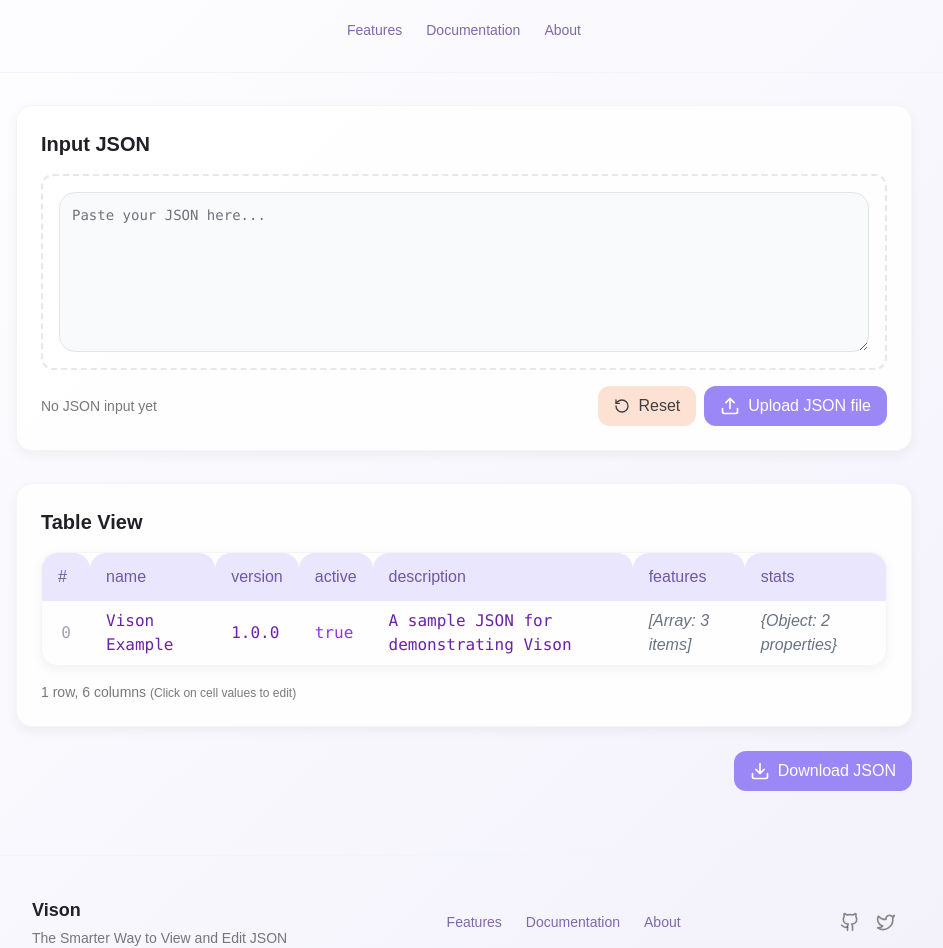
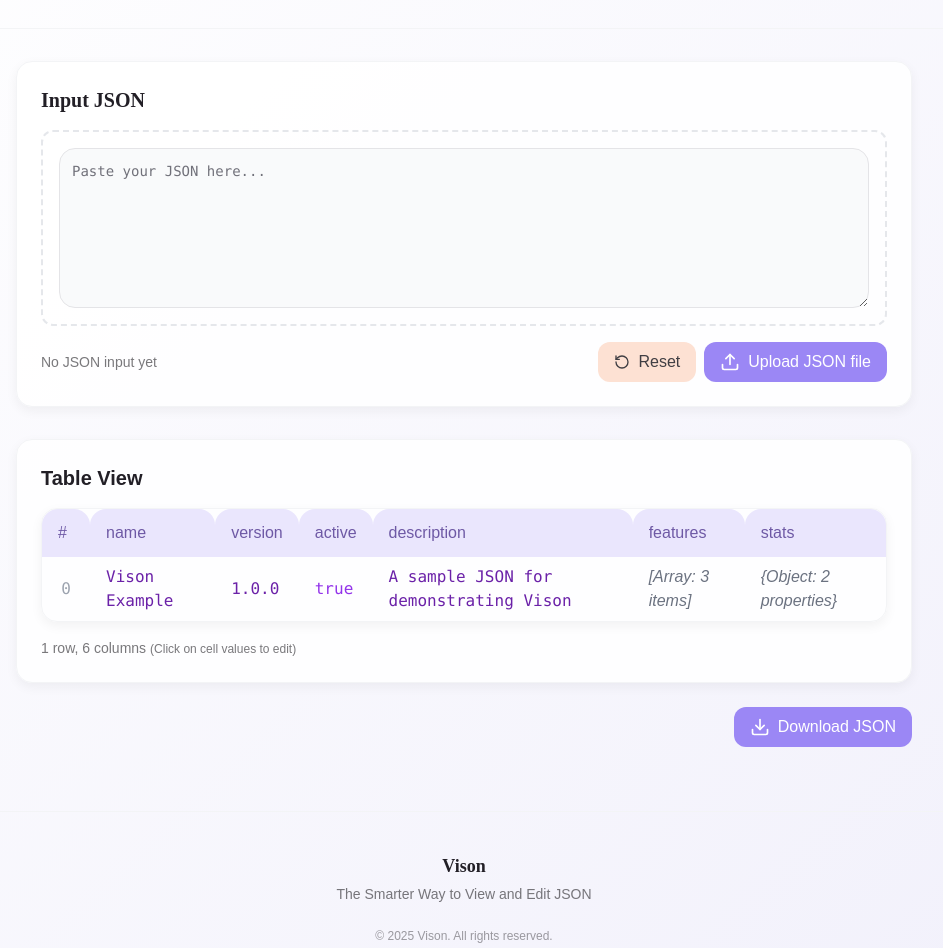
Before and after one commit to wazeerc/vison, a React (Vite) app: page / in a window 1280 px wide. Shown: the part 140-1088 px from the top of the page, without its empty margins (176-1119 px from the left). Built offline with nearby package versions, Linux system fonts and the light colour scheme.

Commit message:
feat: Improve UI and remove unused elements
- Animate button icons on hover.
- Remove "Features", "Documentation", and "About" links from the header.
- Remove social media icons.
- Apply a new font.

```diff
--- a/src/components/Footer.tsx
+++ b/src/components/Footer.tsx
@@ -1,32 +1,16 @@
 
 import React from 'react';
-import { Github, Twitter } from 'lucide-react';
 
 const Footer: React.FC = () => {
   return (
     <footer className="py-10 mt-16 border-t border-gray-100 animate-fade-in">
       <div className="max-w-4xl mx-auto px-4">
-        <div className="flex flex-col md:flex-row justify-between items-center gap-6">
-          <div className="text-center md:text-left">
-            <h3 className="text-lg font-semibold text-vison-dark-charcoal font-montserrat">Vison</h3>
+        <div className="flex justify-center items-center">
+          <div className="text-center">
+            <h3 className="text-lg font-semibold text-vison-dark-charcoal font-pacifico">Vison</h3>
             <p className="mt-1 text-sm text-vison-charcoal/70">
               The Smarter Way to View and Edit JSON
             </p>
-          </div>
-
-          <div className="flex gap-6 text-sm">
-            <a href="#features" className="text-vison-purple-dark hover:text-vison-purple transition-colors">Features</a>
-            <a href="#docs" className="text-vison-purple-dark hover:text-vison-purple transition-colors">Documentation</a>
-            <a href="#about" className="text-vison-purple-dark hover:text-vison-purple transition-colors">About</a>
-          </div>
-
-          <div className="flex gap-4">
-            <a href="#" className="text-vison-charcoal/60 hover:text-vison-purple transition-colors">
-              <Github size={20} />
-            </a>
-            <a href="#" className="text-vison-charcoal/60 hover:text-vison-purple transition-colors">
-              <Twitter size={20} />
-            </a>
           </div>
         </div>
 
--- a/src/components/Header.tsx
+++ b/src/components/Header.tsx
@@ -15,12 +15,6 @@ const Header: React.FC = () => {
       <p className="mt-2 text-center text-vison-charcoal/80 max-w-md mx-auto">
         The Smarter Way to View, Edit and Transform JSON Data
       </p>
-
-      <div className="max-w-xl mx-auto mt-6 flex justify-center gap-6 text-sm">
-        <a href="#features" className="text-vison-purple-dark hover:text-vison-purple transition-colors">Features</a>
-        <a href="#docs" className="text-vison-purple-dark hover:text-vison-purple transition-colors">Documentation</a>
-        <a href="#about" className="text-vison-purple-dark hover:text-vison-purple transition-colors">About</a>
-      </div>
     </header>
   );
 };
--- a/src/components/JsonInput.tsx
+++ b/src/components/JsonInput.tsx
@@ -101,7 +101,7 @@ const JsonInput: React.FC<JsonInputProps> = ({ onJsonChange }) => {
 
   return (
     <div className="mb-8 vison-card animate-fade-in hover:shadow-purple-lg transition-all duration-300">
-      <h2 className="mb-4 text-xl font-semibold text-vison-dark-charcoal">Input JSON</h2>
+      <h2 className="mb-4 text-xl font-semibold text-vison-dark-charcoal font-pacifico">Input JSON</h2>
 
       <div
         className={`p-4 mb-4 border-2 border-dashed rounded-xl transition-colors ${
@@ -127,7 +127,7 @@ const JsonInput: React.FC<JsonInputProps> = ({ onJsonChange }) => {
         <div className="flex gap-2">
           <button
             onClick={handleReset}
-            className="flex items-center gap-2 px-4 py-2 text-vison-charcoal bg-vison-peach rounded-xl hover:bg-vison-peach-dark transition-colors hover:shadow-soft active:scale-[0.98]"
+            className="btn-with-icon flex items-center gap-2 px-4 py-2 text-vison-charcoal bg-vison-peach rounded-xl hover:bg-vison-peach-dark transition-colors hover:shadow-soft active:scale-[0.98]"
             title="Reset"
           >
             <RotateCcw className="w-4 h-4" />
@@ -143,7 +143,7 @@ const JsonInput: React.FC<JsonInputProps> = ({ onJsonChange }) => {
           />
           <button
             onClick={triggerFileInput}
-            className="flex items-center gap-2 px-4 py-2 rounded-xl bg-vison-purple text-white font-medium transition-all hover:bg-vison-purple-dark hover:shadow-purple active:scale-[0.98]"
+            className="btn-with-icon flex items-center gap-2 px-4 py-2 rounded-xl bg-vison-purple text-white font-medium transition-all hover:bg-vison-purple-dark hover:shadow-purple active:scale-[0.98]"
           >
             <UploadIcon className="w-5 h-5" />
             Upload JSON file
--- a/src/index.css
+++ b/src/index.css
@@ -3,7 +3,7 @@
 @tailwind components;
 @tailwind utilities;
 
-@import url('https://fonts.googleapis.com/css2?family=Inter:wght@300;400;500;600;700&family=Poppins:wght@400;500;600;700&family=Montserrat:wght@300;400;500;600;700&display=swap');
+@import url('https://fonts.googleapis.com/css2?family=Inter:wght@300;400;500;600;700&family=Poppins:wght@400;500;600;700&family=Montserrat:wght@300;400;500;600;700&family=Pacifico&display=swap');
 
 @layer base {
   :root {
@@ -106,4 +106,13 @@
   .vison-table-container {
     @apply rounded-2xl border border-gray-100 overflow-hidden shadow-soft transition-all hover:shadow-purple;
   }
+
+  /* Add button icon animation on hover */
+  .btn-with-icon svg {
+    @apply transition-transform duration-300;
+  }
+
+  .btn-with-icon:hover svg {
+    @apply transform scale-110;
+  }
 }
--- a/tailwind.config.ts
+++ b/tailwind.config.ts
@@ -23,6 +23,7 @@ export default {
 				'inter': ['Inter', 'sans-serif'],
 				'poppins': ['Poppins', 'sans-serif'],
 				'montserrat': ['Montserrat', 'sans-serif'],
+				'pacifico': ['Pacifico', 'cursive'],
 			},
 			colors: {
 				border: 'hsl(var(--border))',
```
